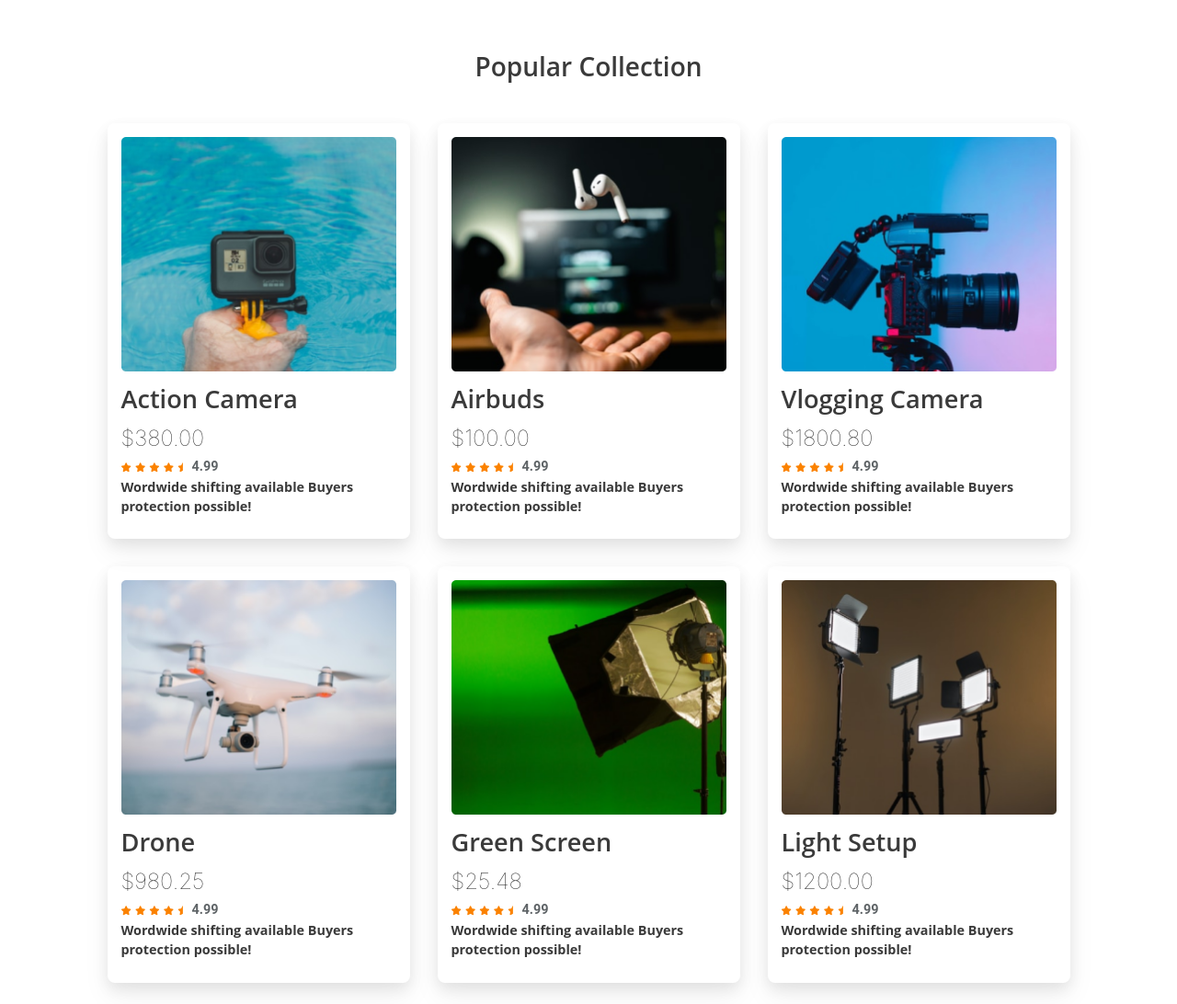
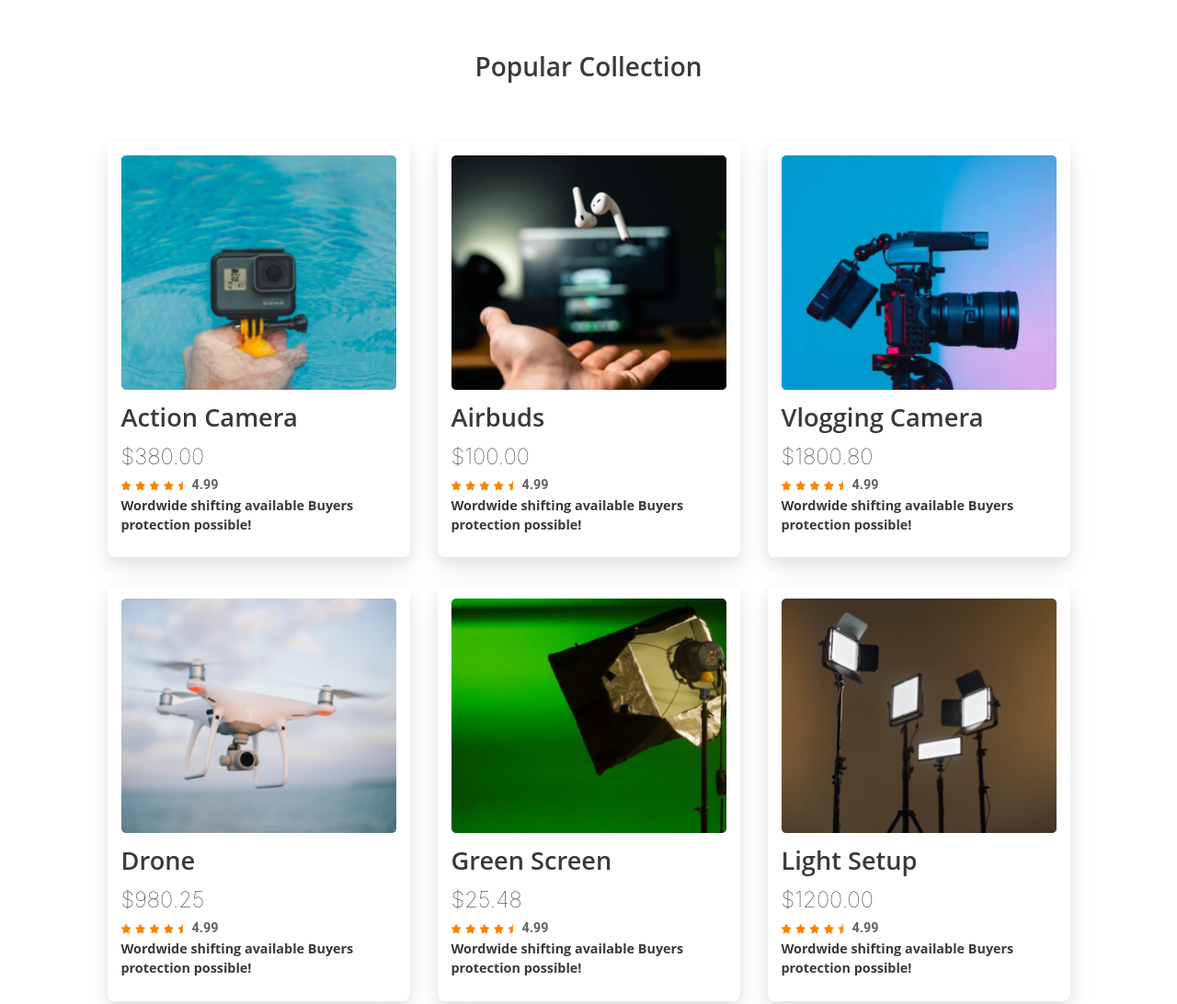
Before and after one commit to AbuuRasel/influencer-gear, a plain HTML site: page index.html in a window 1280 px wide. Shown: the part 880-1972 px from the top of the page at 92% size. Drawn offline with Linux system fonts and the light colour scheme.

```diff
--- a/styles/style.css
+++ b/styles/style.css
@@ -196,7 +196,7 @@
   display: grid;
   grid-template-columns: repeat(3, 1fr);
   gap: 30px;
-  margin: 20px auto 50px auto;
+  margin: 50px auto 50px auto;
 }
 .section-title {
   font-size: 1.75rem;
```
